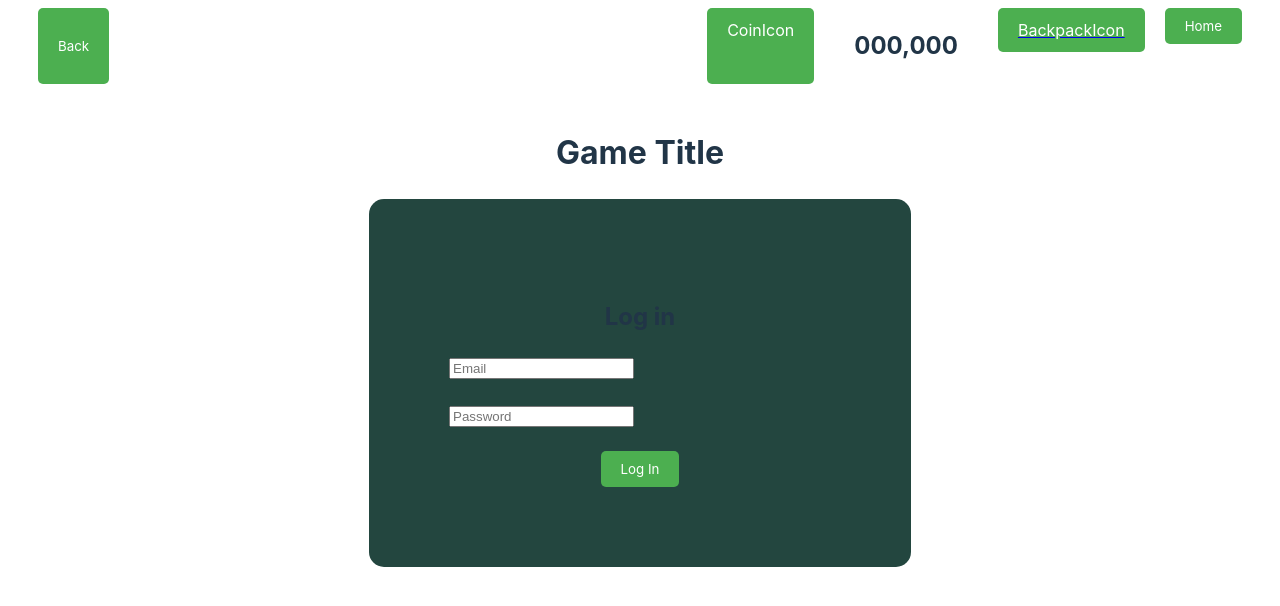
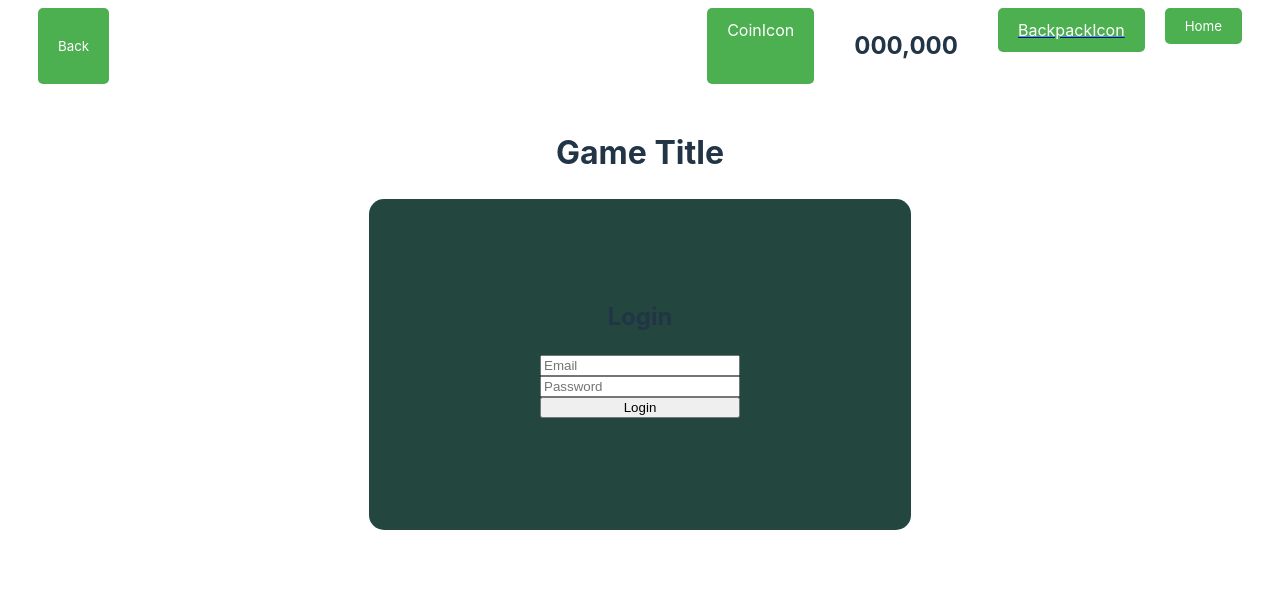
Before and after one commit to OleguerAlmuni/P1_ProjectesWeb1, a Vue app: page /login in a window 1280 px wide. Shown: the top 606 px of the page. Built offline with nearby package versions, Linux system fonts and the light colour scheme.

Commit message:
Vistes amb API.

```diff
--- a/package.json
+++ b/package.json
@@ -9,7 +9,7 @@
     "preview": "vite preview"
   },
   "dependencies": {
-    "vue": "^3.3.4",
+    "vue": "^3.3.9",
     "vue-router": "^4.2.5"
   },
   "devDependencies": {
--- a/src/components/Log.vue
+++ /dev/null
@@ -1,87 +0,0 @@
-<script setup>
-    import { ref } from 'vue'
-    import Header from '../components/Header.vue'
-</script>
-
-<template>
-    <Header></Header>
-    <h1>Game Title</h1>
-    <div class="login">
-        <h2>Log in</h2>
-        <label for="Name"></label>
-        <input type="text" id="Name" name="Name" placeholder="Email">
-        <br><br>
-        <label for="Name"></label>
-        <input type="text" id="Name" name="Name" placeholder="Password">
-        <br><br>
-        <div class="flex-component">
-            <router-link to="/home">
-                <button type="button" class="click-button">Log In</button>
-            </router-link>
-        </div>
-    </div>
-    <br>
-</template>
-
-<style scoped>
-
-    h1 {
-        font-family: Inter;
-        display: flex;
-        justify-content: center;
-    }
-
-    .read-the-docs {
-        color: #888;
-    }
-
-    .login {
-        font-family: Inter;
-        width: 382px;
-        overflow: hidden;
-        margin: auto;
-        margin: 20 0 0 450px;
-        padding: 80px;
-        background: #23463f;
-        border-radius: 15px;
-    }
-
-        .login h2 {
-            text-align: center;
-        }
-
-        .login button {
-            justify-content: center;
-        }
-
-    .flex-component {
-        display: flex;
-        justify-content: center;
-    }
-
-        .flex-component.left {
-            justify-content: left;
-        }
-
-        .flex-component.right {
-            justify-content: right;
-        }
-
-    .click-button {
-        font-family: Inter;
-        padding: 10px 20px;
-        background-color: #4CAF50;
-        color: white;
-        border: none;
-        border-radius: 5px;
-        cursor: pointer;
-    }
-
-        .click-button:hover {
-            background-color: #45a049;
-        }
-
-        .click-button:active {
-            background-color: #3e8e41;
-        }
-</style>
--- /dev/null
+++ b/src/views/loginView.vue
@@ -0,0 +1,136 @@
+<script setup>
+    import { ref } from 'vue'
+    import Header from '../components/Header.vue'
+</script>
+
+<script>
+export default {
+  data() {
+    return {
+      playerName: "",
+      password: "",
+      response: "",
+    }
+  },
+  methods: {
+    login() {
+      const user = { player_ID: this.playerName, password: this.password };
+      fetch("https://balandrau.salle.url.edu/i3/players/join", {
+        method: 'POST',
+        headers: { 'Content-Type': 'application/json' },
+        body: JSON.stringify(user)
+
+      }).then((response) => response.json())
+          .then((res) => {
+            if (res.error == undefined) {
+              this.response = "Token: " + res.token;
+              this.$router.push("/home");
+            } else {
+              this.response = res.error.message;
+            }
+
+          }).catch(error => {
+            this.response = "Lost API connection :(";
+          });
+    },
+  }
+
+}
+</script>
+
+<template>
+  <Header></Header>
+  <h1>Game Title</h1>
+  <main class="login">
+    <h2>Login</h2>
+    <form class="components">
+      <label for="Name"></label>
+      <input type="text" id="Name" name="Name" placeholder="Email" v-model="playerName">
+      <label for="Name"></label>
+      <input type="password" id="Password" name="Password" placeholder="Password" v-model="password">
+      <input type="submit" v-on:click.prevent="login()" value="Login">
+      <p>{{ response }}</p>
+    </form>
+  </main>
+  <br>
+</template>
+
+<style scoped>
+
+    h1 {
+        font-family: Inter;
+        display: flex;
+        justify-content: center;
+    }
+
+    .components{
+      display: flex;
+      flex-direction: column;
+      align-content: center;
+      width: 200px;
+    }
+    .components text{
+      width: 200px;
+    }
+
+    .components password {
+      width: 200px;
+    }
+
+    .read-the-docs {
+        color: #888;
+    }
+
+    .login {
+      display: flex;
+      flex-direction: column;
+      align-items: center;
+      font-family: Inter;
+      width: 382px;
+      overflow: hidden;
+      margin: auto;
+      margin: 20 0 0 450px;
+      padding: 80px;
+      background: #23463f;
+      border-radius: 15px;
+    }
+
+        .login h2 {
+            text-align: center;
+        }
+
+        .login button {
+            justify-content: center;
+        }
+
+    .flex-component {
+        display: flex;
+        justify-content: center;
+    }
+
+        .flex-component.left {
+            justify-content: left;
+        }
+
+        .flex-component.right {
+            justify-content: right;
+        }
+
+    .click-button {
+        font-family: Inter;
+        padding: 10px 20px;
+        background-color: #4CAF50;
+        color: white;
+        border: none;
+        border-radius: 5px;
+        cursor: pointer;
+    }
+
+        .click-button:hover {
+            background-color: #45a049;
+        }
+
+        .click-button:active {
+            background-color: #3e8e41;
+        }
+</style>
--- a/src/components/CreateAccount.vue
+++ b/src/views/registerView.vue
@@ -1,6 +1,42 @@
 <script setup>
     import { ref } from 'vue'
     import Header from '../components/Header.vue'
+</script>
+
+<script>
+export default {
+  data() {
+    return {
+      playerName: "",
+      password: "",
+      img: "",
+    }
+  },
+  methods: {
+    register() {
+      const createUserRequest = { player_ID: this.playerName, password: this.password, img: this.img };
+      fetch("https://balandrau.salle.url.edu/i3/players", {
+        method: 'POST',
+        headers: { 'Content-Type': 'application/json' },
+        body: JSON.stringify(createUserRequest)
+      }).then((response) => {
+        if (response.ok) {
+          this.response = "Player created!";
+          this.$router.push("/home");
+          return response;
+        }
+
+        return response.json();
+      }).then((res) => {
+        if (res.ok == undefined) {
+          this.response = res.error.message;
+        }
+      }).catch((error) => {
+        this.response = "No connection with API";
+      });
+    }
+  }
+}
 </script>
 
 <template>
@@ -9,18 +45,15 @@
     <div class="createAccount">
         <h2>Create Account</h2>
         <label for="Name"></label>
-        <input type="text" id="Name" name="Name" placeholder="Email">
-        <br><br>
-        <label for="Name"></label>
-        <input type="text" id="Name" name="Name" placeholder="Password">
-        <br><br>
-        <div class="flex-component">
-            <router-link to="/home">
-                <button type="button" class="click-button">Create Account</button>
-            </router-link>
-        </div>
+        <input type="text" id="Name" name="Name" placeholder="Name" v-model="playerName">
+        <label for="Password"></label>
+        <input type="password" id="Name" name="Name" placeholder="Password" v-model="password">
+        <label for="Image"></label>
+        <input type="text" id="Image" name="Image" placeholder="Image" v-model="img">
+
+      <input type="submit" v-on:click.prevent="register()" value="CreateAccount">
+      <p>{{ response }}</p>
     </div>
-    <br>
 </template>
 
 <style scoped>
```
Also changed, not shown: src/router/index.js (+4 -4 lines), 1 other file (tests, documents, lock files or other folders).
